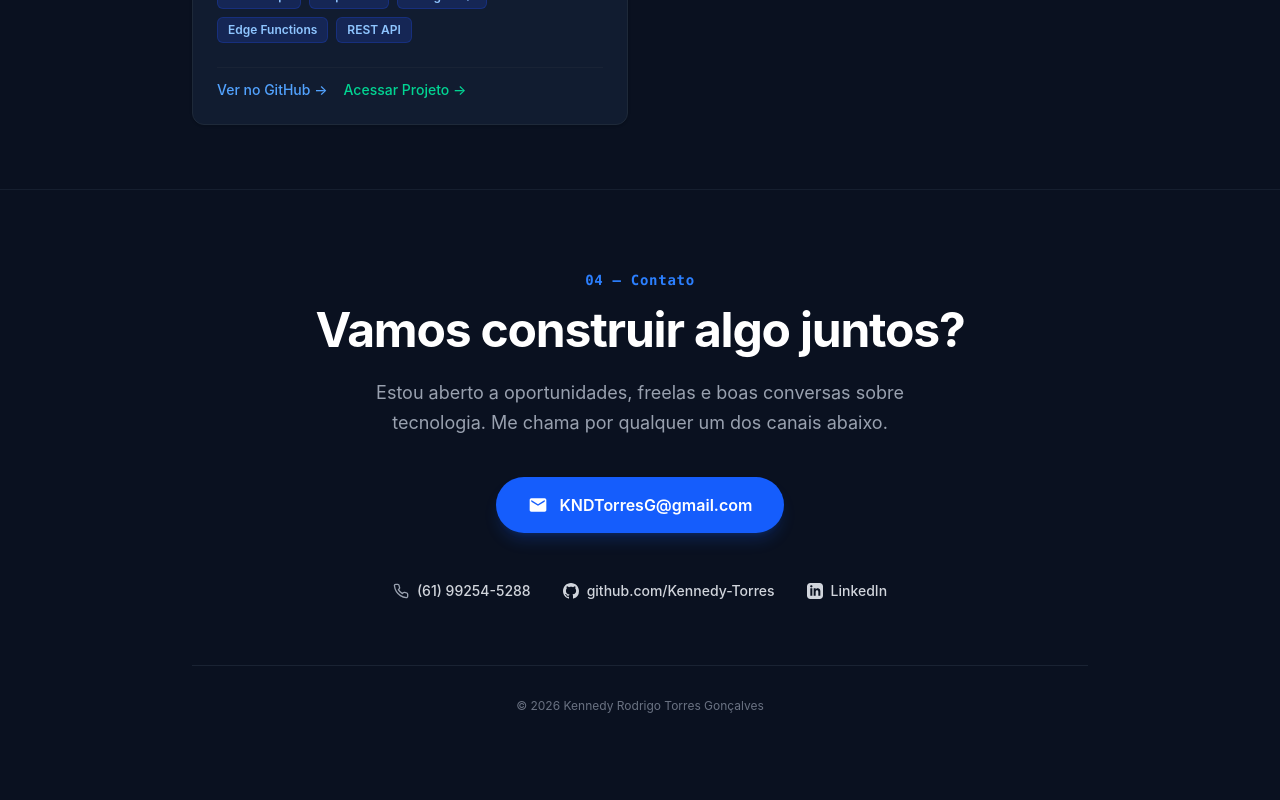
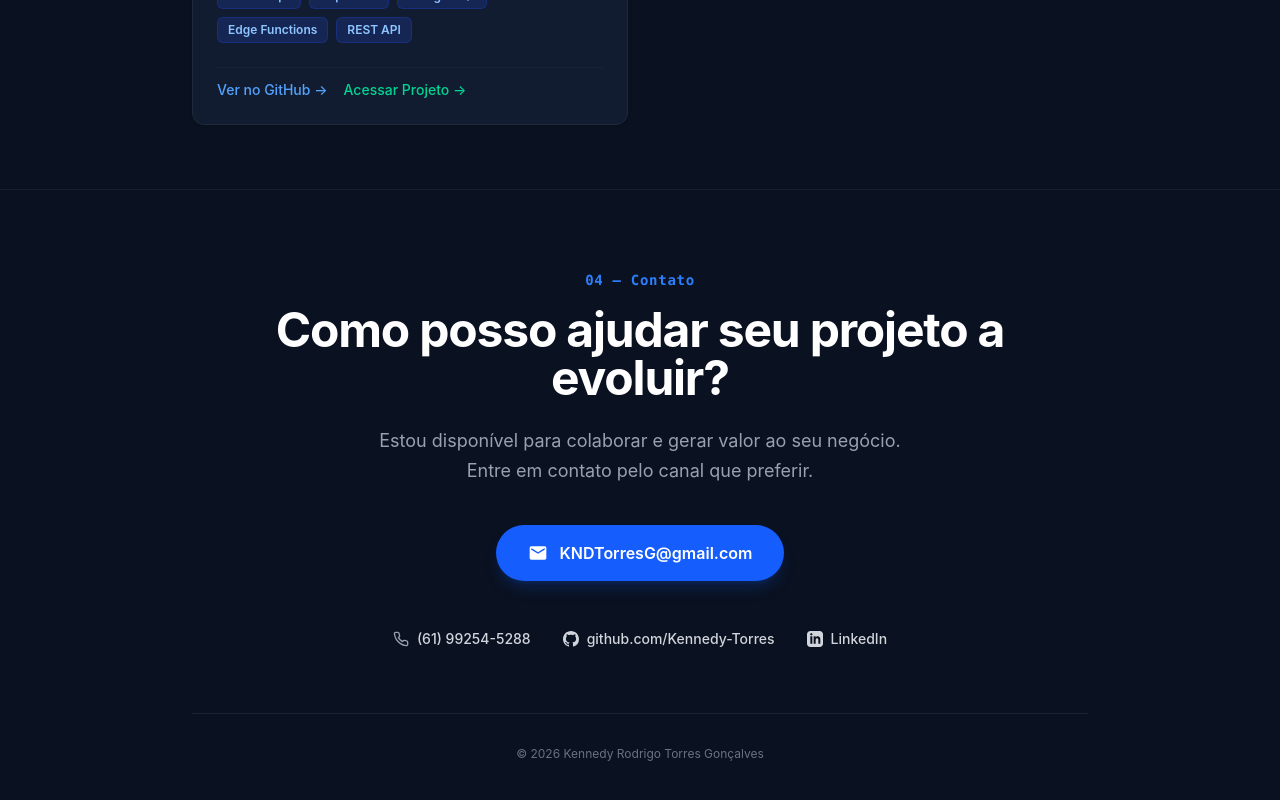
Before and after one commit to Kennedy-Torres/portfolio-kennedy, a React (Vite) app: page / in a window 1280 px wide. Shown: the part 2343-3143 px from the top of the page. Before the commit the page ends 3105 px from the top, so only its background shows below. Built offline with nearby package versions, Linux system fonts and the light colour scheme.

Commit message:
feat: mudança textual da aba de contato

```diff
--- a/src/components/Footer.tsx
+++ b/src/components/Footer.tsx
@@ -20,13 +20,13 @@ export function Footer() {
 
         {/* Título principal */}
         <h2 className="text-4xl sm:text-5xl font-bold text-white mb-6 tracking-tight">
-          Vamos construir algo juntos?
+          Como posso ajudar seu projeto a evoluir?
         </h2>
 
         {/* Descrição */}
         <p className="text-gray-400 text-lg max-w-xl mx-auto mb-10 leading-relaxed">
-          Estou aberto a oportunidades, freelas e boas conversas sobre tecnologia.
-          Me chama por qualquer um dos canais abaixo.
+          Estou disponível para colaborar e gerar valor ao seu negócio.<br/>
+          Entre em contato pelo canal que preferir.
         </p>
 
         {/* Botão dinâmico de copiar E-mail */}
```
